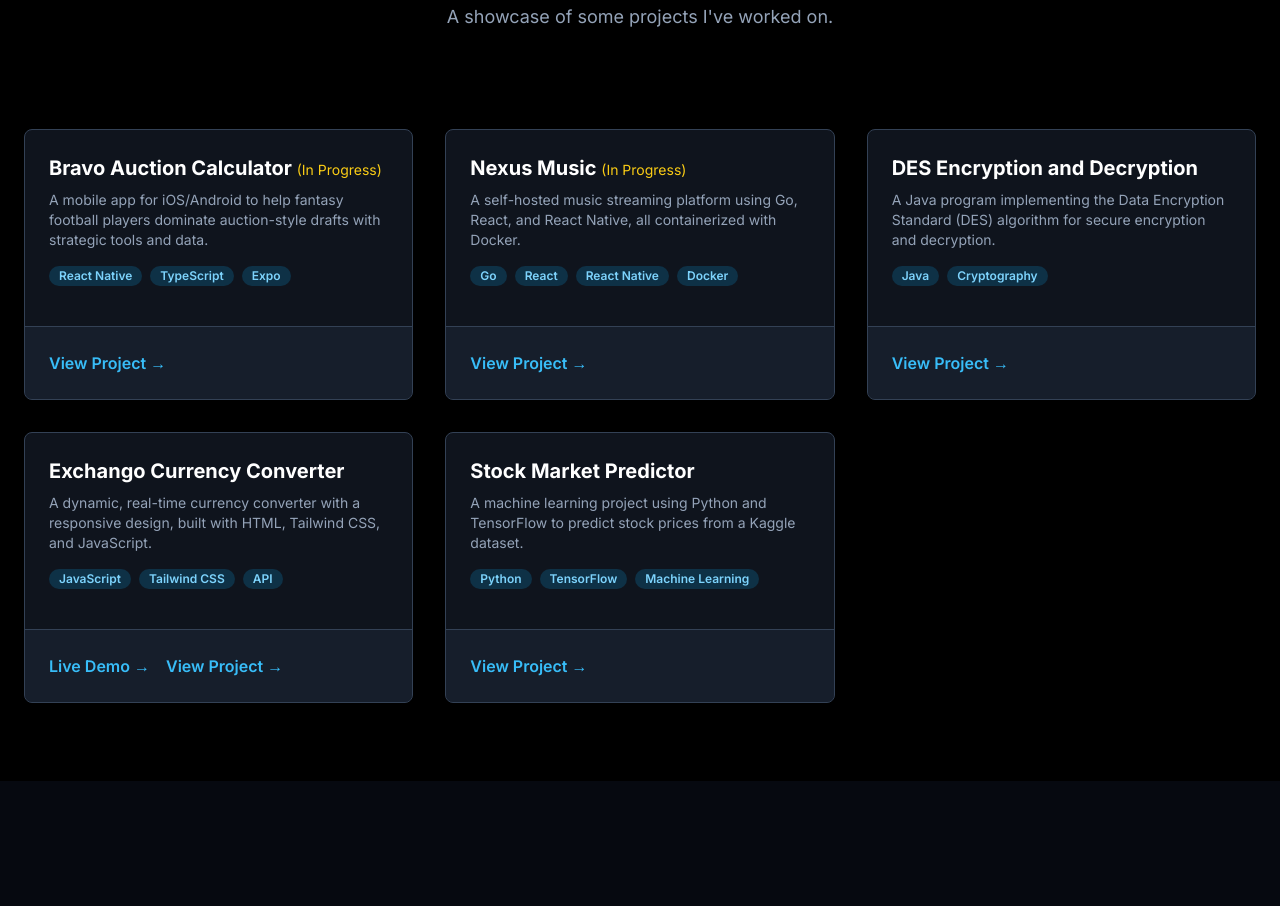
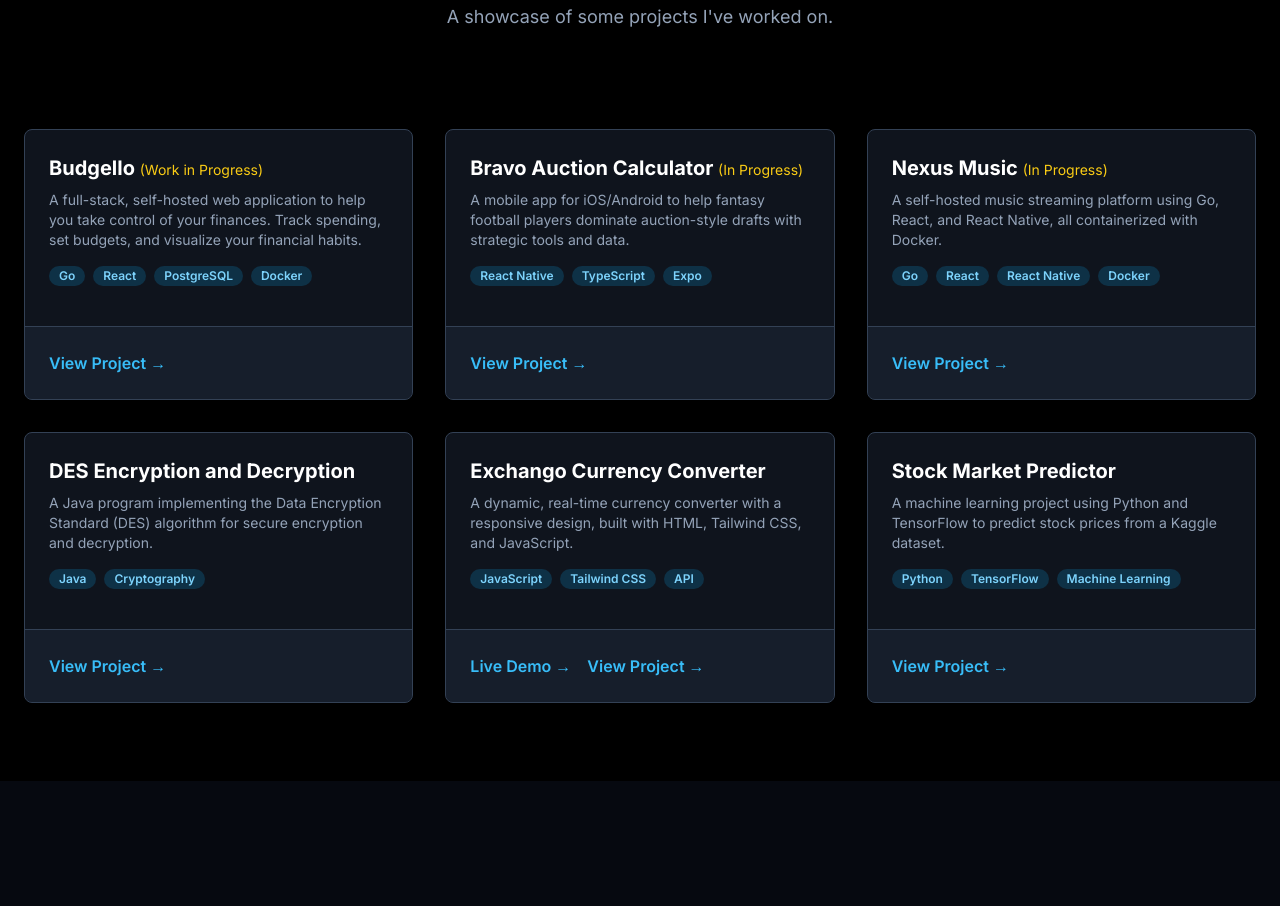
Before and after one commit to Drewe4401/Portfolio2025, a plain HTML site: page index.html in a window 1280 px wide. Shown: the part 2973-3879 px from the top of the page. Drawn offline with nearby package versions, Linux system fonts and the light colour scheme.

Commit message:
edit projects
added budgello to projects section

```diff
--- a/index.html
+++ b/index.html
@@ -263,6 +263,21 @@
                 <h2 class="section-title text-3xl md:text-4xl font-bold text-center mb-4">Projects</h2>
                 <p class="section-subtitle text-lg text-slate-400 text-center mb-12">A showcase of some projects I've worked on.</p>
                 <div class="grid md:grid-cols-2 lg:grid-cols-3 gap-8 max-w-7xl mx-auto">
+                    <div class="project-card rounded-lg flex flex-col">
+                        <div class="p-6 flex-grow">
+                            <h3 class="text-xl font-bold text-white mb-2">Budgello <span class="text-sm font-normal text-yellow-400">(Work in Progress)</span></h3>
+                            <p class="text-slate-400 mb-4 text-sm">A full-stack, self-hosted web application to help you take control of your finances. Track spending, set budgets, and visualize your financial habits.</p>
+                            <div class="flex flex-wrap gap-2 mb-4">
+                                <span class="bg-sky-500/20 text-sky-300 text-xs font-semibold px-2.5 py-0.5 rounded-full">Go</span>
+                                <span class="bg-sky-500/20 text-sky-300 text-xs font-semibold px-2.5 py-0.5 rounded-full">React</span>
+                                <span class="bg-sky-500/20 text-sky-300 text-xs font-semibold px-2.5 py-0.5 rounded-full">PostgreSQL</span>
+                                <span class="bg-sky-500/20 text-sky-300 text-xs font-semibold px-2.5 py-0.5 rounded-full">Docker</span>
+                            </div>
+                        </div>
+                        <div class="p-6 bg-slate-800/50 border-t border-slate-700">
+                            <a href="https://github.com/Drewe4401/Budgello" target="_blank" class="font-semibold text-sky-400 hover:text-sky-300 transition-colors">View Project &rarr;</a>
+                        </div>
+                    </div>
                     <div class="project-card rounded-lg flex flex-col">
                         <div class="p-6 flex-grow">
                             <h3 class="text-xl font-bold text-white mb-2">Bravo Auction Calculator <span class="text-sm font-normal text-yellow-400">(In Progress)</span></h3>
```
